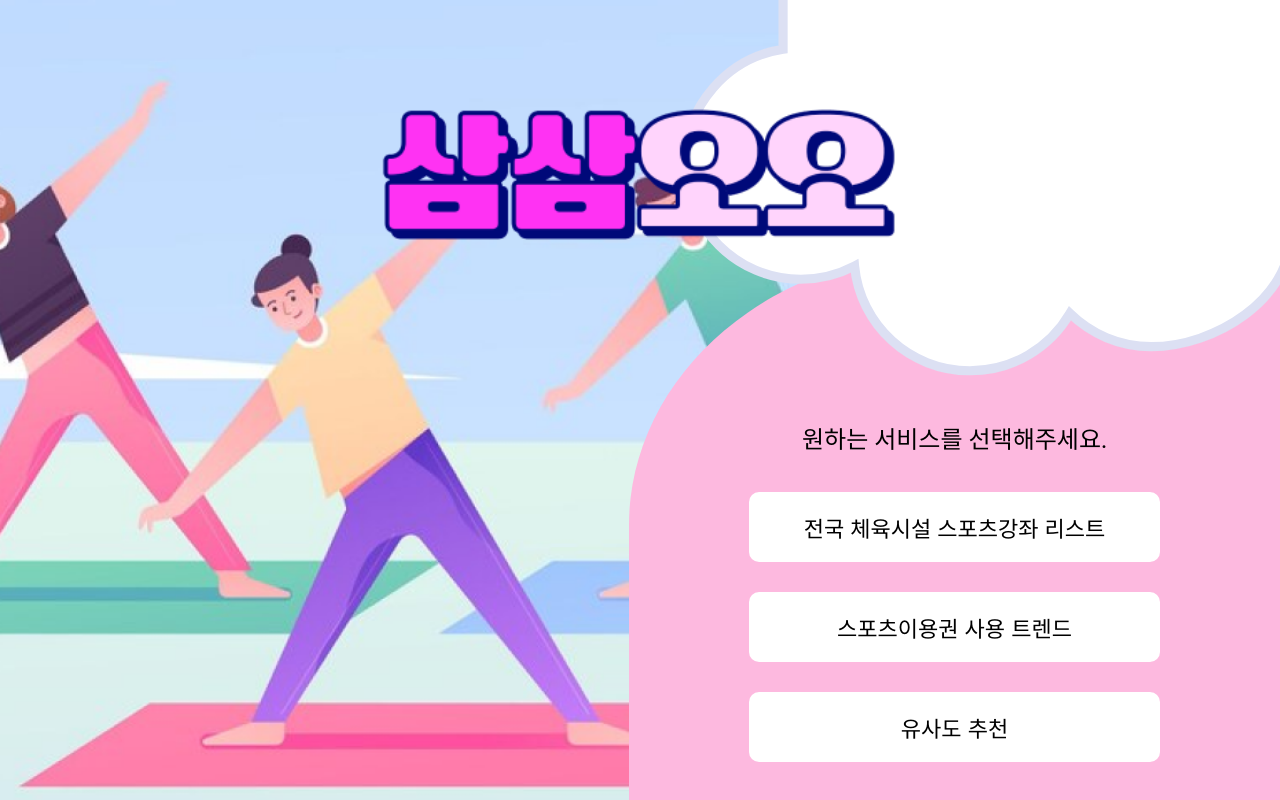
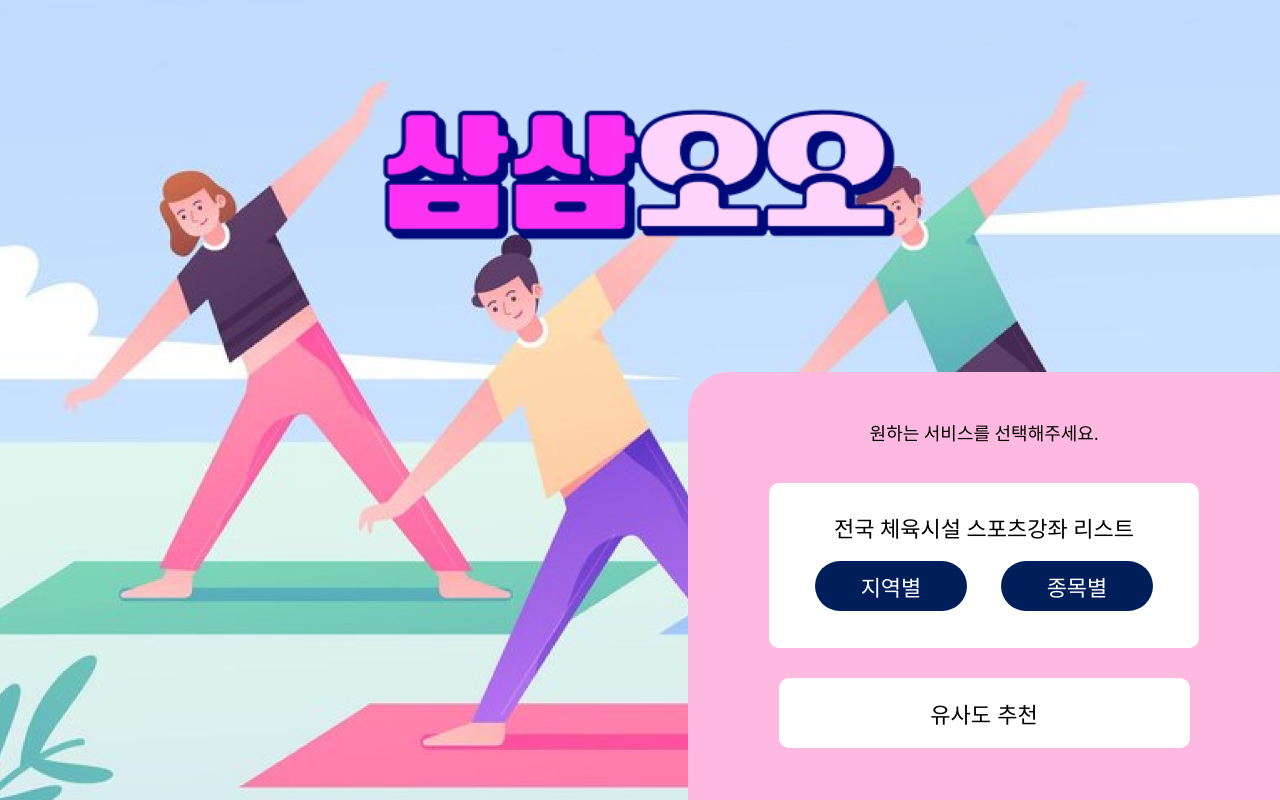
Before and after one commit to merona0531/SamSam, a React (Create React App) app in the folder frontend/: page / in a window 1280 px wide. Built offline with nearby package versions, Linux system fonts and the light colour scheme.

Commit message:
메인수정

```diff
--- a/frontend/src/pages/main/main.js
+++ b/frontend/src/pages/main/main.js
@@ -1,13 +1,19 @@
 import {Reset} from "styled-reset";
-import {Wrapper, MainImg , LogoImg, Container, RoundedRectangle, ButtonContainer, ButtonWrapper, Button, Title} from "./mainstyle.js";
+import {
+    Wrapper,
+    MainImg,
+    LogoImg,
+    RoundedRectangle,
+    ButtonContainer,
+    ButtonWrapper,
+    Button,
+    Title,
+    ListButtonWrapper, LButton
+} from "./mainstyle.js";
 import {useNavigate} from "react-router-dom";
 
-
-import MainImage from '../../images/image.png'
+import MainImage from '../../images/img.png'
 import Logo from '../../images/samsam.png'
-import CloudSVG from './CloudSVG';
-
-
 
 
 export default function MainPage() {
@@ -19,20 +25,21 @@ export default function MainPage() {
             <Wrapper>
                 <MainImg src={MainImage} />
                 <LogoImg src={Logo}  />
-                <CloudSVG />
-                <Container>
                 <RoundedRectangle >
                     <ButtonContainer>
                         <Title>원하는 서비스를 선택해주세요.</Title>
                         <ButtonWrapper>
-                        <Button>전국 체육시설 스포츠강좌 리스트</Button>
-                        <Button onClick={() => navigate('/trend')}>스포츠이용권 사용 트렌드</Button>
+                            <ListButtonWrapper>
+                                전국 체육시설 스포츠강좌 리스트
+                                <div style={{display:'flex', width:'338px', justifyContent:'space-between', marginTop:'20px'}}>
+                                    <LButton onClick={() => navigate('/list/byregion')}>지역별</LButton>
+                                    <LButton onClick={() => navigate('/list/bysport')}>종목별</LButton>
+                                </div>
+                            </ListButtonWrapper>
                             <Button onClick={() => navigate('/recomendation/input')}>유사도 추천</Button>
                         </ButtonWrapper>
                     </ButtonContainer>
                 </RoundedRectangle>
-                </Container>
-
 
             </Wrapper>
         </>
--- a/frontend/src/pages/main/mainstyle.js
+++ b/frontend/src/pages/main/mainstyle.js
@@ -8,17 +8,13 @@ export const Wrapper=styled.div`
     justify-content: flex-start;
     align-items: center;
     overflow: hidden;
-    margin: 0;
-    position: relative;
 `
 
 export const MainImg = styled.img`
     height: 100%;
-    width: auto;
+  width: 100%;
     object-fit: cover;
     position: absolute;
-    left: -100px;
-
 `;
 
 
@@ -32,31 +28,24 @@ export const LogoImg = styled.img`
 `;
 
 export const RoundedRectangle = styled.div`
+  width: 100%;
+  position: absolute;
+  bottom: 0;
+  display: flex;
+  justify-content: flex-end;
 
-    width: 651px;
-    height: 550px;
-    background-color: #FDB9DF;
-    position: absolute;
-    bottom: 0px;
-    right: 0px;
-    border-top-left-radius: 50%;
-
-    min-width: 500px;
 `;
 
 export const Container = styled.div`
-    width: 651px;
-    height: 475px;
-    position: absolute;
-    bottom: 0px;
-    right: 0px;
+
 `;
 
 
 export const ButtonContainer = styled.div`
-    width: 100%;
-    height: 80%;
-
+    width: 592px;
+  height: 428px;
+  background-color: #FDB9DF;
+  border-radius: 41px 0 0 0;
     text-align: center;
     display: flex;
     flex-direction: column;
@@ -67,7 +56,6 @@ export const ButtonContainer = styled.div`
 
 export const ButtonWrapper = styled.div`
     width: 411px;  /* 버튼의 너비 */
-    height: 100vh; /* 버튼의 높이 (원하는 크기로 조정) */
     display: flex;
     flex-direction: column;
     justify-content: center;
@@ -75,6 +63,22 @@ export const ButtonWrapper = styled.div`
     gap: 30px
 `;
 
+export const ListButtonWrapper = styled.div`
+  width: 430px;
+  height: 165px;
+  font-size: 22px;
+  color: #000000;
+  background-color: #FFFFFF;
+  border: none;
+  display: flex;
+  align-items: center;
+  flex-direction: column;
+  justify-content: center;
+  border-radius: 10px;
+  cursor: pointer;
+  transition: all 0.2s ease-in-out;
+
+`;
 export const Button = styled.button`
   width: 411px;
   height: 70px;
@@ -85,15 +89,27 @@ export const Button = styled.button`
   border-radius: 10px;
   cursor: pointer;
   transition: all 0.2s ease-in-out;
-
   &:hover {
     background-color: #FF85C1; /* 호버 효과 */
     transform: scale(1.05); /* 약간 확대 */
   }
+
 `;
+export const LButton=styled.button`
+    width: 152px;
+  height: 50px;
+  font-size: 22px;
+  background-color: #001E5A;
+  border: none;
+  border-radius: 30px;
+  color: white;
+  &:hover {
+    background-color: #FF85C1; /* 호버 효과 */
+    transform: scale(1.05); /* 약간 확대 */
+  }
+`
 
 export const Title=styled.div`
-  font-size: 24px;
-  margin-top: 250px;
+  font-size: 18px;
     z-index: 2;
 `
```
Also changed, not shown: frontend/src/images/img.png (added). Lines whose indentation alone changed are shown as unchanged.
